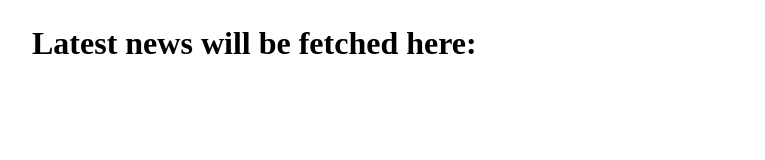
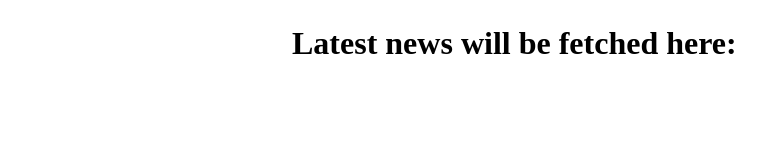
Before and after one commit to abdelhaklou/news-app, a plain HTML site: page index.html in a window 1280 px wide. Shown: the whole page, without its empty margins (48-813 px from the left). Drawn offline with Linux system fonts and the light colour scheme; no server answers.

Commit message:
Update index.html

```diff
--- a/index.html
+++ b/index.html
@@ -11,7 +11,7 @@
 		.content{
 			max-width:600px;
 			height:100%;
-			margin: 25px 80px;
+			margin: 25px auto;
 
 		}
 
```
